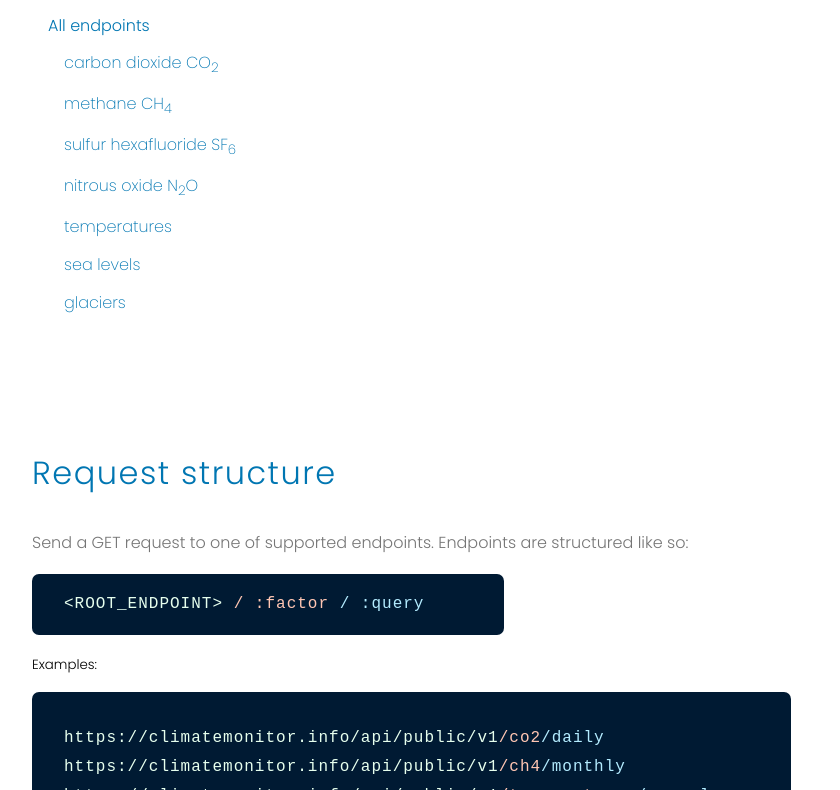
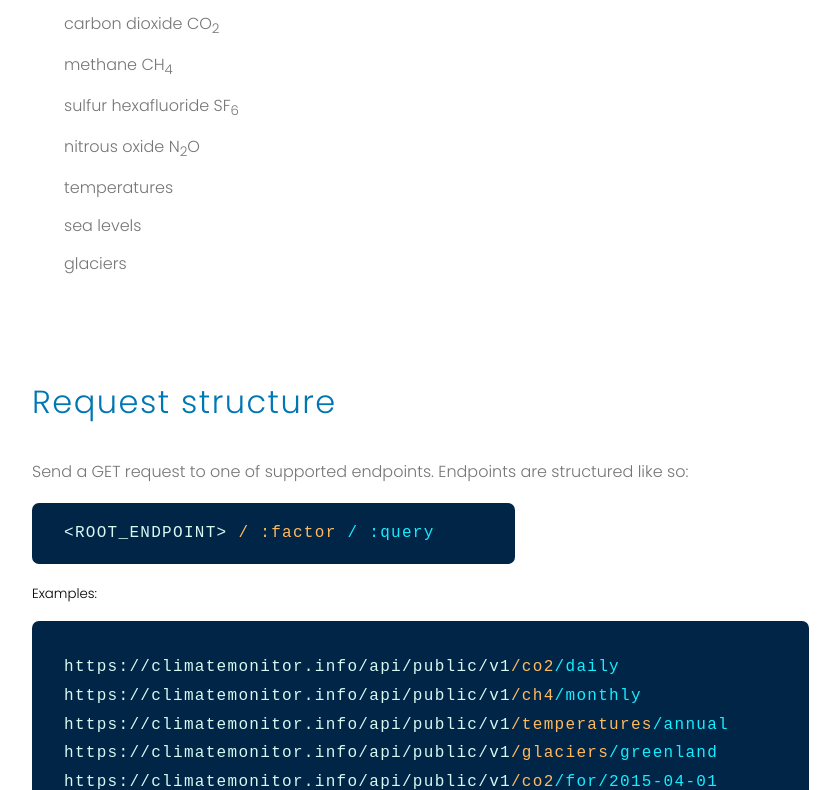
Before and after one commit to TomaszPietrzykowski/climate-monitor-nextjs, a Next.js app: page /public_api in a window 1280 px wide. Shown: the part 1370-2160 px from the top of the page, without its empty margins (0-840 px from the left). Built offline with nearby package versions, Linux system fonts and the light colour scheme.

Commit message:
public api styled

```diff
--- a/pages/public_api.js
+++ b/pages/public_api.js
@@ -3,6 +3,9 @@ import Head from "next/head"
 import Link from "next/link"
 // mui
 import { makeStyles } from "@material-ui/core/styles"
+import useScrollTrigger from "@material-ui/core/useScrollTrigger"
+// custom
+import FloatButton from "../src/components/public_api/FloatButtonAPI"
 
 const useStyles = makeStyles((theme) => ({
   // new styles
@@ -30,7 +33,7 @@ const useStyles = makeStyles((theme) => ({
   // new styles end --------------
   container: {
     ...theme.utils.container,
-    padding: "2rem",
+    padding: "0 2rem",
     fontFamily: "Poppins",
     fontWeight: 300,
   },
@@ -83,26 +86,26 @@ const useStyles = makeStyles((theme) => ({
   code: {
     fontSize: "1rem",
     lineHeight: 1.8,
-    letterSpacing: 1,
-    color: theme.palette.common.lightBlue,
+    letterSpacing: 1.3,
+    color: theme.palette.common.lightestBlue,
   },
   secondaryCode: {
     fontSize: "1rem",
     lineHeight: 1.5,
-    color: theme.palette.secondary.main,
+    color: theme.palette.secondary.light,
   },
   codeblock: {
     width: "max-content",
     padding: "2rem 5rem 2rem 2rem",
     margin: "1rem 0 0",
-    background: "#001a33",
+    background: theme.palette.primary.dark,
     borderRadius: 7,
   },
   codeLine: {
     width: "max-content",
     padding: "1rem 5rem 1rem 2rem",
     margin: "1rem 0",
-    background: "#001a33",
+    background: theme.palette.primary.dark,
     borderRadius: 7,
   },
 
@@ -110,40 +113,27 @@ const useStyles = makeStyles((theme) => ({
   // code format colorizer
   //
   rootEnd: {
-    color: " #e6ffee",
+    color: theme.palette.common.lightestBlue,
   },
   factor: {
-    color: "#ffc6b3",
+    color: theme.palette.common.orange,
   },
   query: {
-    color: "#b3ecff",
+    color: theme.palette.common.neonBlue,
   },
   property: {
-    color: "#80d4ff",
+    color: theme.palette.common.lightBlue,
   },
   string: {
-    color: "#ffe0b3",
+    color: theme.palette.common.orange,
   },
   number: {
-    color: "#ccffe6",
+    color: theme.palette.common.green,
   },
   gridParent: {
     display: "grid",
     gridTemplateColumns: "2fr 1fr",
     border: "1px solid green",
-  },
-  grid1: {
-    border: "1px solid orange",
-    display: "flex",
-    justifyContent: "flex-end",
-  },
-  grid2: {
-    border: "1px solid purple",
-  },
-  grid3: {
-    width: "100%",
-    maxWidth: 934,
-    border: "1px solid blue",
   },
   link: {
     color: theme.palette.primary.main,
@@ -151,7 +141,7 @@ const useStyles = makeStyles((theme) => ({
     textDecoration: "underline",
   },
   section: {
-    marginTop: "8rem",
+    marginTop: "6rem",
   },
   ref: {
     color: theme.palette.secondary.main,
@@ -160,22 +150,24 @@ const useStyles = makeStyles((theme) => ({
     textDecoration: "underline",
   },
   refBig: {
-    color: theme.palette.secondary.main,
+    color: theme.palette.text.secondary,
     fontWeight: 300,
     cursor: "pointer",
-    padding: ".4rem 1rem",
+    padding: ".4rem 0",
     width: "max-content",
     "&:hover": {
+      color: theme.palette.secondary.main,
       textDecoration: "underline",
     },
   },
   refSmall: {
-    color: theme.palette.secondary.main,
-    fontWeight: 200,
+    color: theme.palette.text.secondary,
+    fontWeight: 300,
     cursor: "pointer",
     padding: ".4rem 2rem",
     width: "max-content",
     "&:hover": {
+      color: theme.palette.secondary.main,
       textDecoration: "underline",
     },
   },
@@ -192,6 +184,13 @@ const PublicAPI = () => {
   const tempRef = useRef(null)
   const glaciersRef = useRef(null)
   const seaRef = useRef(null)
+
+  // float button trigger on scroll
+  const trigger = useScrollTrigger({
+    disableHysteresis: true,
+    threshold: 1200,
+  })
+
   return (
     <>
       <Head>
@@ -237,6 +236,7 @@ const PublicAPI = () => {
         <section className={classes.section}>
           <p className={classes.h2}>Documentation</p>
           <br />
+          <br />
           <p
             className={classes.refBig}
             onClick={() =>
@@ -259,7 +259,7 @@ const PublicAPI = () => {
               endpointsRef.current.scrollIntoView({ behavior: "smooth" })
             }
           >
-            All endpoints
+            Endpoints:
           </p>
           <p
             className={classes.refSmall}
@@ -609,7 +609,7 @@ const PublicAPI = () => {
               <span className={classes.property}>
                 &nbsp;&nbsp;&nbsp;&nbsp;readings
               </span>
-              :<span className={classes.number}>{" ["}</span>
+              :<span className={classes.code}>{" ["}</span>
               <br />
             </code>
 
@@ -1080,6 +1080,7 @@ const PublicAPI = () => {
           </div>
         </section>
       </div>
+      {trigger && <FloatButton />}
     </>
   )
 }
--- /dev/null
+++ b/src/components/public_api/FloatButtonAPI.js
@@ -0,0 +1,39 @@
+import { makeStyles } from "@material-ui/core/styles"
+import Fab from "@material-ui/core/Fab"
+import ImportantDevicesIcon from "@material-ui/icons/KeyboardArrowUpOutlined"
+
+const useStyles = makeStyles((theme) => ({
+  root: {
+    position: "fixed",
+    right: "2rem",
+    bottom: "2rem",
+    "& > *": {
+      margin: theme.spacing(1),
+    },
+    [theme.breakpoints.down("xs")]: {
+      right: "0.5rem",
+      bottom: "0.5rem",
+    },
+  },
+  extendedIcon: {
+    marginRight: theme.spacing(1),
+  },
+}))
+
+const FloatButtonAPI = () => {
+  const classes = useStyles()
+
+  return (
+    <div className={classes.root}>
+      <Fab
+        color="secondary"
+        aria-label="add"
+        onClick={() => window.scrollTo({ top: 0, behavior: "smooth" })}
+      >
+        <ImportantDevicesIcon style={{ color: "white" }} />
+      </Fab>
+    </div>
+  )
+}
+
+export default FloatButtonAPI
```
